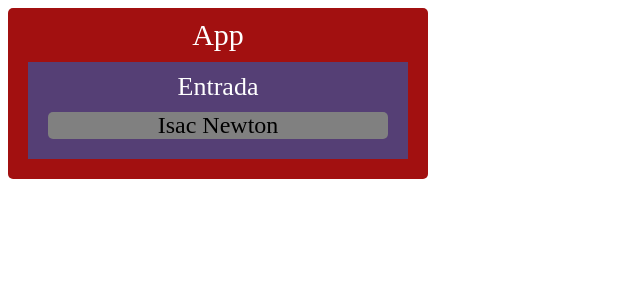
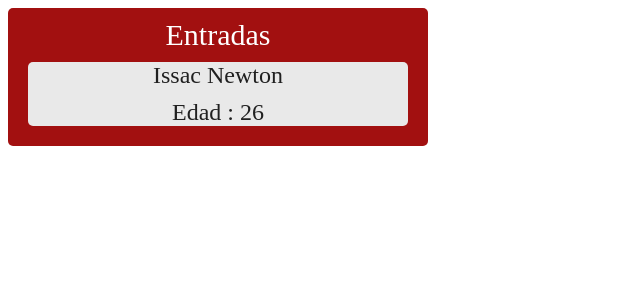
Before and after one commit to Christojhg/vue-firebase, a Vue app: page / in a window 1280 px wide. Shown: the top 300 px of the page, without its empty margins (0-640 px from the left). Built offline with nearby package versions, Linux system fonts and the light colour scheme.

Commit message:
propiedad Computed

```diff
--- a/src/App.vue
+++ b/src/App.vue
@@ -1,6 +1,6 @@
 <template>
   <div id="app" class="principal">
-    <span>App</span>
+    <span>{{titulo}}</span>
     <entrada />
   </div>
 </template>
@@ -8,7 +8,14 @@
 <script>
 import Entrada from '@/views/Entrada.vue'
 export default{
-  components:{Entrada}
+  components:{Entrada},
+  name:'apa',
+  data(){
+    return{
+      titulo:'Entradas'
+    }
+  }
+
 }
 </script>
 
--- a/src/components/Cliente.vue
+++ b/src/components/Cliente.vue
@@ -1,15 +1,46 @@
 <template>
 <div class="section">
-	<span>Isac Newton</span>
+	<div class="atributo">
+		<span>{{nombreCompleto}}</span>
+	</div>
+	<div class="atributo">
+		<span>Edad : {{edad}}</span>
+	</div>
 </div>
 </template>
+
+<script>
+export default{
+	data(){
+		return{
+			nombres:"Issac",
+			apellidos:'Newton',
+			fechaNacimiento:new Date(1994,9,27)
+		}
+	},
+	computed:{
+		nombreCompleto(){
+			return `${this.nombres} ${this.apellidos}`
+		},
+		edad(){
+			let fechaActual=new Date()
+			let diferencia = fechaActual - this.fechaNacimiento
+			return Math.floor(diferencia/(1000*60*60*24*365))
+		}
+	}
+}
+
+</script>
 
 <style scoped>
 	.section{
 		font-size:2.4rem;
-	color:black;
-	background-color:gray;
+	color:#202020;
+	background-color:#e9e9e9;
 	border-radius:5px;
 	margin:10px;
 	}
+	.atributo{
+		margin:10px;
+	}
 </style>
--- a/src/views/Entrada.vue
+++ b/src/views/Entrada.vue
@@ -1,21 +1,12 @@
 <template>
-<div class="entrada">
-	<span>Entrada</span>
-	<ComponenteEntrada/>
+<div >
+	<cliente/>
 </div>
 </template>
 
 <script>
 import Cliente from '@/components/Cliente.vue'
 export default{
-  components:{ComponenteEntrada:Cliente}
+  components:{cliente:Cliente}
 }
 </script>
-<style type="text/css">
-	.entrada{
-		margin: 10px;
-		padding: 10px;
-		background-color: #553f75;
-		font-size: 2.6rem;
-	}
-</style>
```
